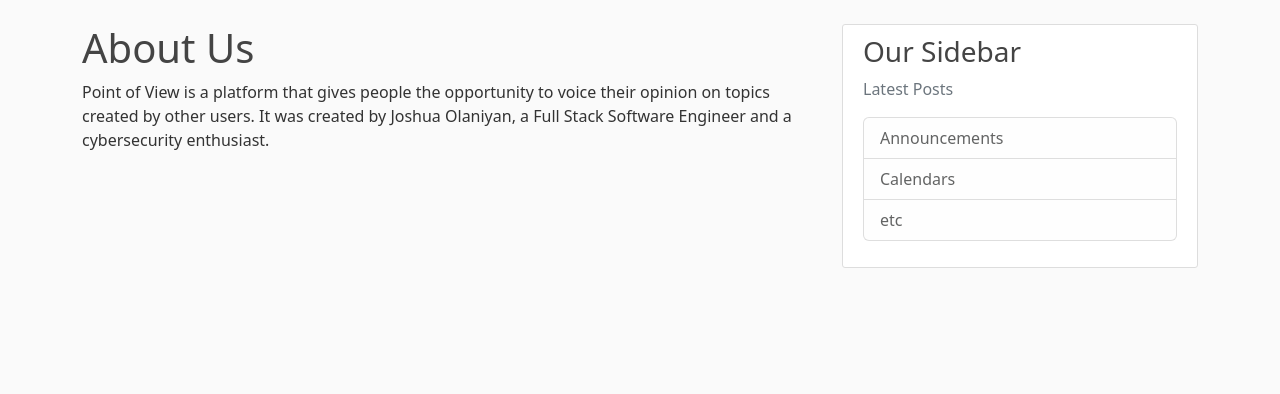
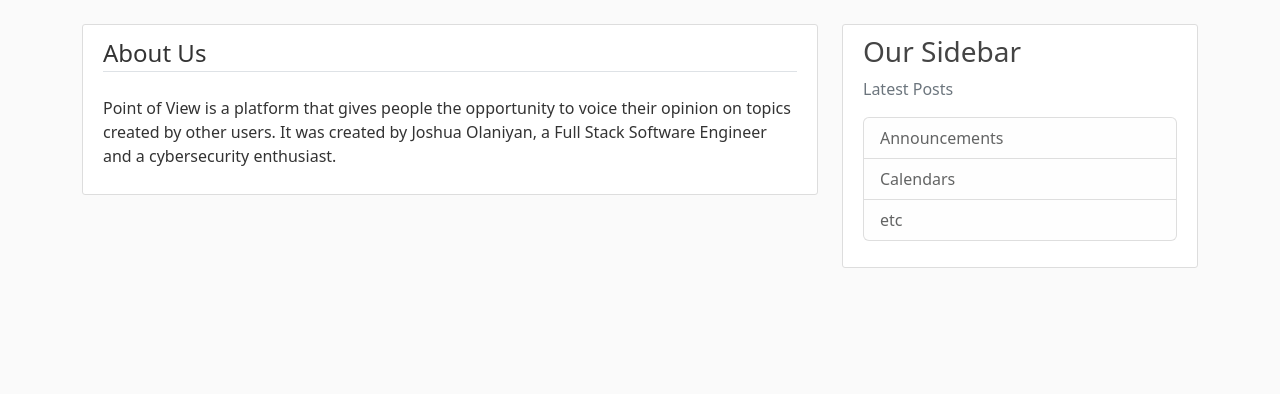
Before and after one commit to olaniyanjoshua/POV, a Django app: page /about/ in a window 1280 px wide. Shown: the part 56-450 px from the top of the page. Run offline with Django 5.2, Linux system fonts and the light colour scheme; some libraries are stand-ins or nearby versions.

Commit message:
made changes to about page

```diff
--- a/blog/templates/blog/about.html
+++ b/blog/templates/blog/about.html
@@ -1,8 +1,10 @@
 {% extends "blog/base.html" %}
 {% block content %}
-<h1>About Us</h1>
+<div class="content-section">
+<legend class="border-bottom mb-4">About Us</legend>
 <p>Point of View is a platform that gives people the opportunity to voice their opinion
    on topics created by other users. It was created by Joshua Olaniyan, a Full Stack Software Engineer
    and a cybersecurity enthusiast.
 </p>
+</div>
 {% endblock %}
```
